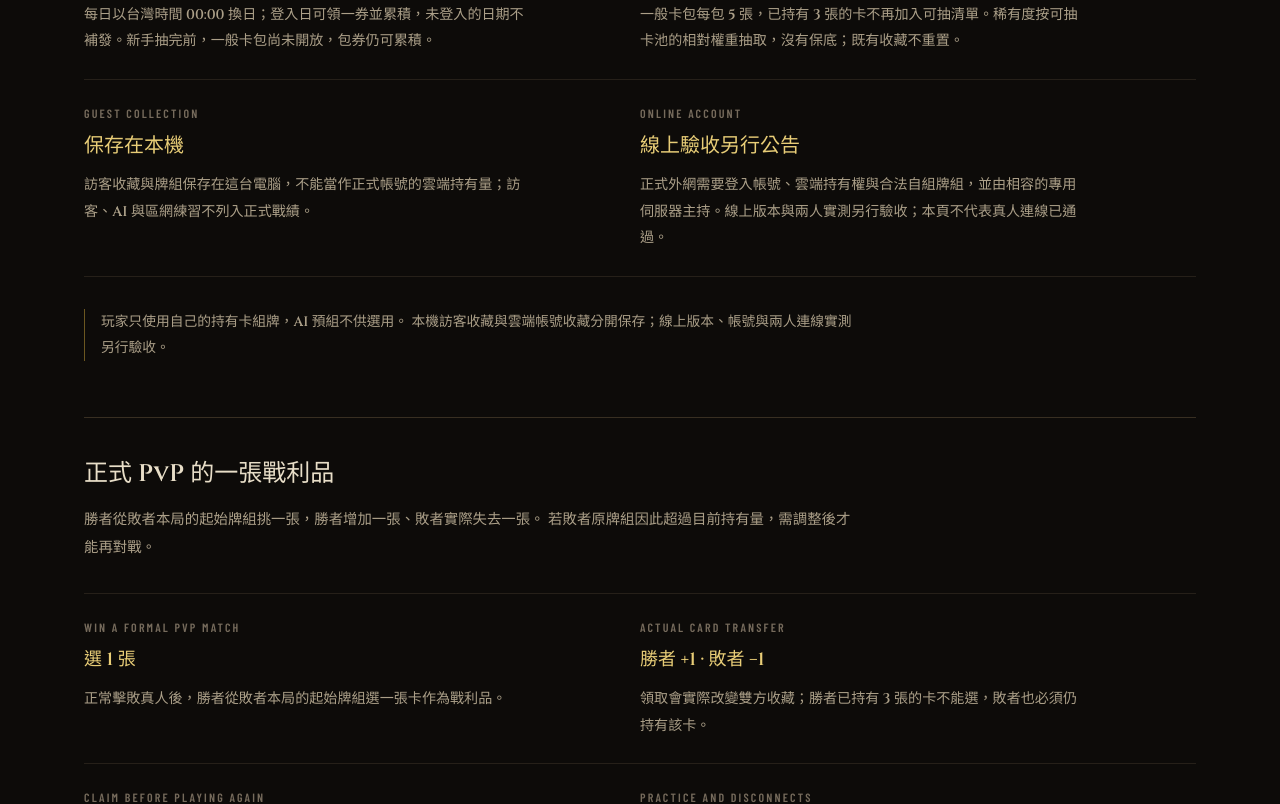
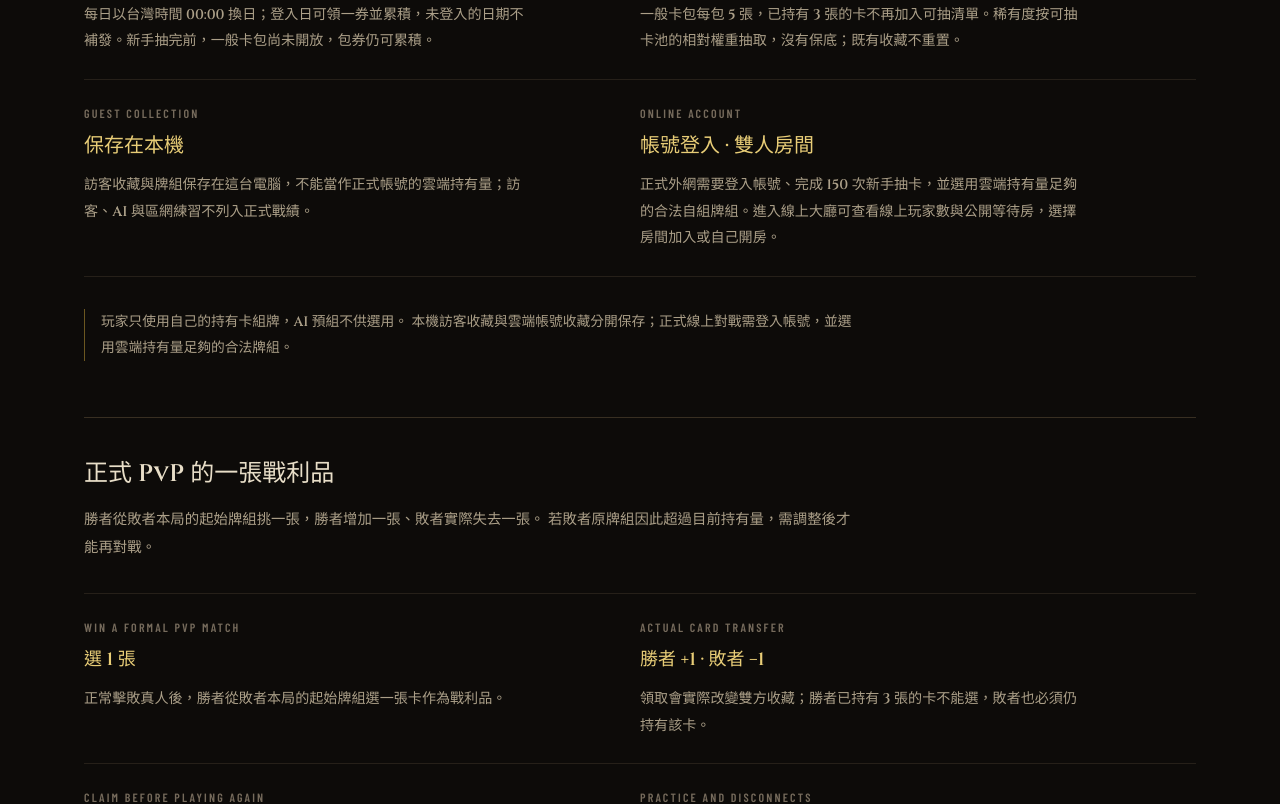
Before and after one commit to wuharry/cardGame-site, a Next.js app: page / in a window 1280 px wide. Shown: the part 10080-10884 px from the top of the page. Built offline with nearby package versions, Linux system fonts and the light colour scheme; no server answers.

Commit message:
feat: publish R4 multiplayer lobby and Windows download

```diff
--- a/src/app/layout.tsx
+++ b/src/app/layout.tsx
@@ -51,7 +51,7 @@ export const metadata: Metadata = {
   openGraph: {
     title: "暮色秘典 Twilight Codex",
     description:
-      "四路前後排、種族結界與自己的六十張。244 種正式卡，Windows R3 下載資訊與開發進度。",
+      `四路前後排、種族結界與自己的六十張。244 種正式卡，Windows ${GAME_FACTS.version} 下載資訊與雙人房間對戰。`,
     type: "website",
     locale: "zh_TW",
     images: [{ url: mediaUrl("/media/screens/hero-battlefield.webp"), width: 1280, height: 720, alt: "暮色秘典實機戰場" }],
--- a/src/components/collection-panel.tsx
+++ b/src/components/collection-panel.tsx
@@ -45,7 +45,7 @@ export function CollectionPanel() {
 
         <p className="body-cjk mt-8 max-w-3xl border-l border-brass-dim pl-4 text-[0.86rem]">
           玩家只使用自己的持有卡組牌，AI 預組不供選用。
-          本機訪客收藏與雲端帳號收藏分開保存；線上版本、帳號與兩人連線實測另行驗收。
+          本機訪客收藏與雲端帳號收藏分開保存；正式線上對戰需登入帳號，並選用雲端持有量足夠的合法牌組。
         </p>
 
         <div className="mt-14 border-t border-rule pt-10">
--- a/src/components/download-panel.tsx
+++ b/src/components/download-panel.tsx
@@ -23,7 +23,7 @@ export function DownloadPanel() {
           <p className="body-cjk mt-5 text-[0.98rem]">
             Windows 版以 ZIP 提供，下載後解壓即可執行。
             先完成 150 次新手抽卡，以持有卡組好並選用六十張牌組，就能進入單人 AI 練習。
-            區網對戰需雙方使用相容版本；線上版本與兩人實測另行驗收。
+            登入帳號後可進入線上大廳，查看玩家數、加入公開房，或開一間雙人房邀朋友對戰。
           </p>
         </header>
 
@@ -33,7 +33,7 @@ export function DownloadPanel() {
           {[
             {
               title: "下載後怎麼開始？",
-              body: "將整個 ZIP 解壓縮到資料夾，再執行 TwilightCodex.exe。請保留包內其他檔案，不要直接在壓縮檔裡啟動。新玩家先完成 150 次新手抽卡，再組成合法的六十張持有牌組、保存並選用，接著進入單人遊戲。",
+              body: "將整個 ZIP 解壓縮到資料夾，再執行 TwilightCodex.exe。請保留包內其他檔案，不要直接在壓縮檔裡啟動。新玩家先完成 150 次新手抽卡，再組成合法的六十張持有牌組、保存並選用。單人遊戲可直接練習；線上對戰請先登入帳號，再到「多人遊戲 → 線上大廳」選擇公開房或建立房間。",
             },
             {
               title: "Windows 顯示不明發行者怎麼辦？",
@@ -41,7 +41,7 @@ export function DownloadPanel() {
             },
             {
               title: "下載完成卻打不開，或連不上朋友？",
-              body: "請記下下載版本、Windows 版本和錯誤畫面。啟動問題與連線問題分開處理：區網需在同一網路並允許遊戲通過防火牆；外網則需要相容版本的伺服器服務。",
+              body: "先確認雙方都使用本頁的最新版本，並記下 Windows 版本和錯誤畫面。線上對戰需登入帳號、抽完新手卡並選用合法六十張牌組；公開房滿兩人就無法再加入，私人房需輸入房碼，雙方準備完成才開局。區網對戰則需在同一網路並允許遊戲通過防火牆。",
             },
           ].map((item) => (
             <details key={item.title} className="border-b border-rule-soft py-4 last:border-0">
--- a/src/components/game-modes.tsx
+++ b/src/components/game-modes.tsx
@@ -77,7 +77,8 @@ export function GameModes() {
 
         <p className="body-cjk mt-6 text-center text-[0.8rem]">
           區網開房不使用 UPnP。外網對戰由專用伺服器主持，
-          玩家無需替家中路由器設定埠轉發。線上版本與兩人實測另行驗收，請依驗收公告使用相容版本。
+          玩家無需替家中路由器設定埠轉發。線上大廳的玩家數包含大廳與對戰中玩家，
+          轉入戰鬥房時可能短暫變動；公開列表只顯示等待中的雙人房。
         </p>
       </div>
     </section>
--- a/src/data/game.ts
+++ b/src/data/game.ts
@@ -1,14 +1,14 @@
-/** 依 Windows 2026.10.11-R3 的 source snapshot 核對；線上驗收另行公告。 */
+/** 依 canonical Godot 專案 2026.10.11-R4 核對；下載成品資訊另見 releases.ts。 */
 export const GAME_FACTS = {
   nameZh: "暮色秘典",
   nameEn: "Twilight Codex",
-  version: "2026.10.11-R3",
+  version: "2026.10.11-R4",
   engine: "Godot 4.7",
   lanes: 4,
   cards: 244,
   tokens: 21,
   aiPresets: 19,
-  protocol: 12,
+  protocol: 13,
 } as const;
 
 export interface LaneUnit {
@@ -202,7 +202,7 @@ export const COLLECTION_FEATURES: SystemRule[] = [
   { label: "Daily pack ticket", value: "1 券／登入日", note: "每日以台灣時間 00:00 換日；登入日可領一券並累積，未登入的日期不補發。新手抽完前，一般卡包尚未開放，包券仍可累積。" },
   { label: "Collection limit", value: "滿 3 張不再抽到", note: "一般卡包每包 5 張，已持有 3 張的卡不再加入可抽清單。稀有度按可抽卡池的相對權重抽取，沒有保底；既有收藏不重置。" },
   { label: "Guest collection", value: "保存在本機", note: "訪客收藏與牌組保存在這台電腦，不能當作正式帳號的雲端持有量；訪客、AI 與區網練習不列入正式戰績。" },
-  { label: "Online account", value: "線上驗收另行公告", note: "正式外網需要登入帳號、雲端持有權與合法自組牌組，並由相容的專用伺服器主持。線上版本與兩人實測另行驗收；本頁不代表真人連線已通過。" },
+  { label: "Online account", value: "帳號登入 · 雙人房間", note: "正式外網需要登入帳號、完成 150 次新手抽卡，並選用雲端持有量足夠的合法自組牌組。進入線上大廳可查看線上玩家數與公開等待房，選擇房間加入或自己開房。" },
 ];
 
 export const SPOILS_RULES: SystemRule[] = [
@@ -232,8 +232,8 @@ export const GAME_MODES: GameMode[] = [
   },
   {
     zh: "外網配對與房間", en: "Online Lobby",
-    body: "專用伺服器提供配對、公開與私人等待房；正式對戰要求登入帳號、完成新手抽卡，並使用雲端持有量足夠的合法自組牌組。正常擊敗真人可取得一張戰利品，雙方收藏會實際增減。線上版本與兩人實測另行驗收。",
-    meta: "需帳號持卡驗證 · 正式連線驗收另行公告",
+    body: "進入線上大廳即可查看目前線上玩家數及其他玩家建立的公開等待房。每房兩人，選擇未滿的房間加入，或建立自己的公開房、私人房；兩位玩家都準備完成後開局。正式對戰需要登入帳號、抽完 150 次新手卡，並選用持有量足夠的合法六十張牌組。",
+    meta: "兩人對戰 · 公開房列表 · 私人房以房碼加入",
   },
 ];
 
--- a/src/data/releases.ts
+++ b/src/data/releases.ts
@@ -3,7 +3,7 @@
  * 本機驗收可先填成品資訊；公開附件實際可下載後才填 RELEASE_BASE 並開放下載。
  * RELEASE_BASE 可指向公開 GitHub Release 的 /releases/download/<tag>。
  */
-export const RELEASE_BASE: string = "https://github.com/wuharry/twilight-codex-downloads/releases/download/v2026.10.11-r3";
+export const RELEASE_BASE: string = "https://github.com/wuharry/twilight-codex-downloads/releases/download/v2026.10.11-r4";
 
 export type BuildStatus = "available" | "preparing" | "planned";
 
@@ -28,13 +28,13 @@ export const BUILDS: Build[] = [
     platform: "Windows",
     en: "ZIP · 64-bit",
     status: "available",
-    file: "TwilightCodex-Windows-20261011-local-1244.zip",
-    version: "2026.10.11-R3",
-    size: "583.3 MiB",
+    file: "TwilightCodex-Windows-20261011-R4.zip",
+    version: "2026.10.11-R4",
+    size: "583.2 MiB",
     updated: "2026-10-11",
-    sha256: "b4807044b0e40b33b681c1e625270b0805e573b70e2e4189ca2d57da8803aa2f",
+    sha256: "14243c2f1b5e397fdc468c335252f39e709ca25bcd7c8c53ef47c02d290b8f48",
     requirement: "64 位元 Windows · 滑鼠與鍵盤",
-    note: "Windows ZIP 已提供公開下載，本機解壓、啟動與單人前三回合操作已驗證。請完整解壓縮，再執行 TwilightCodex.exe，不需另外安裝 Godot。線上版本與兩人實測另行驗收。",
+    note: "R4 新增線上玩家數與即時公開房列表，每房兩人，雙方準備完成後開局。請完整解壓縮，再執行 TwilightCodex.exe，不需另外安裝 Godot；連線雙方都需更新至 R4。",
   },
   {
     id: "macos",
@@ -108,6 +108,18 @@ export interface ReleaseNote {
 /** 依目前程式與版本化驗收整理；歷史開發更新不代表另有可下載的執行檔。 */
 export const RELEASE_NOTES: ReleaseNote[] = [
   {
+    version: "2026.10.11-R4",
+    date: "2026-10-11",
+    title: "雙人大廳：看見玩家，也看見房間",
+    changes: [
+      "線上大廳顯示目前連線玩家數，包含大廳與對戰中的玩家；同一玩家不重複計算。",
+      "公開等待房會隨建立、加入與離開更新，列出房間名稱及 1／2、2／2 人數，滿房不能加入。",
+      "建立房間後仍可看見其他公開房；先離開自己的房間，才能加入另一房。私人房只透過房碼加入，不出現在公開列表。",
+      "優先完成兩人對戰流程，雙方準備完成才開局；本版未新增觀戰功能。",
+      "連線協定更新為 13，請兩位玩家都更新 Windows 版，再連線至新版伺服器。",
+    ],
+  },
+  {
     version: "2026.10.11-R3",
     date: "2026-10-11",
     title: "暮色秘典：種族結界與自己的六十張",
```
Also changed, not shown: 1 other file (tests, documents, lock files or other folders).
